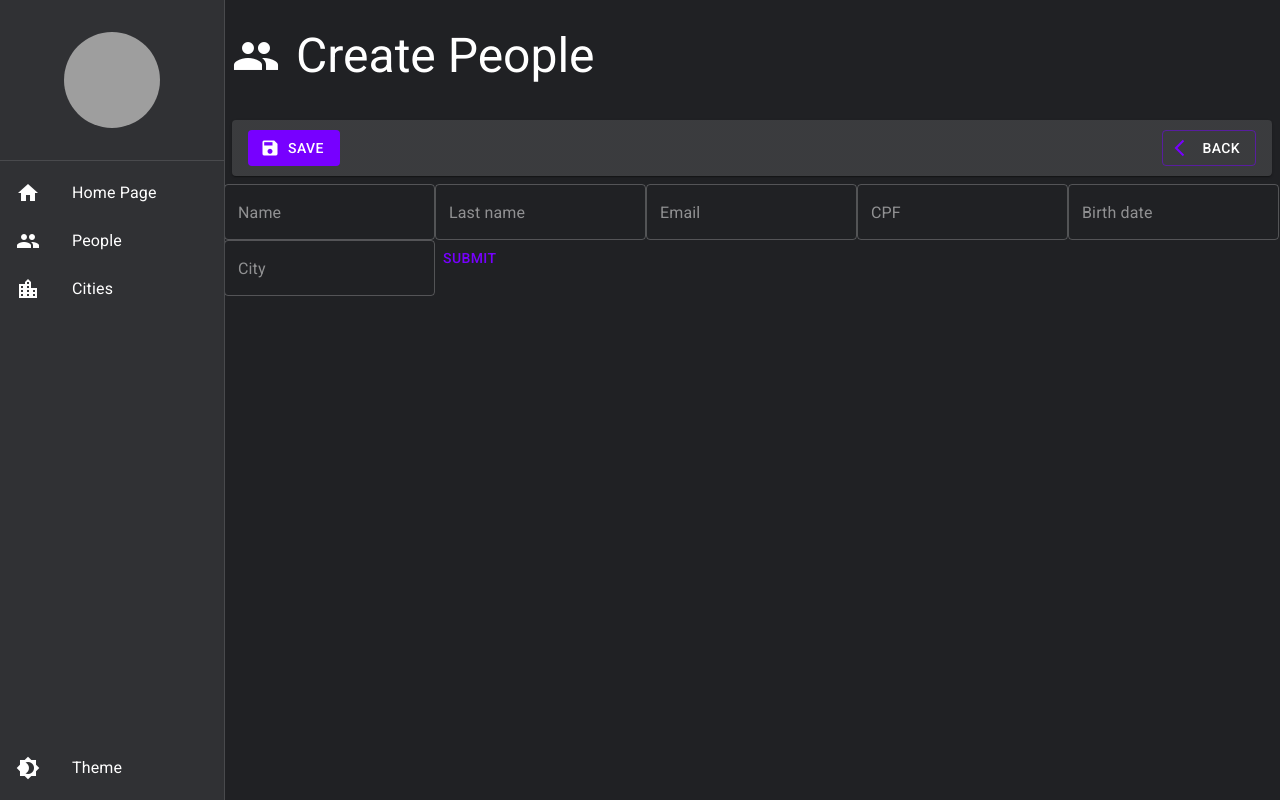
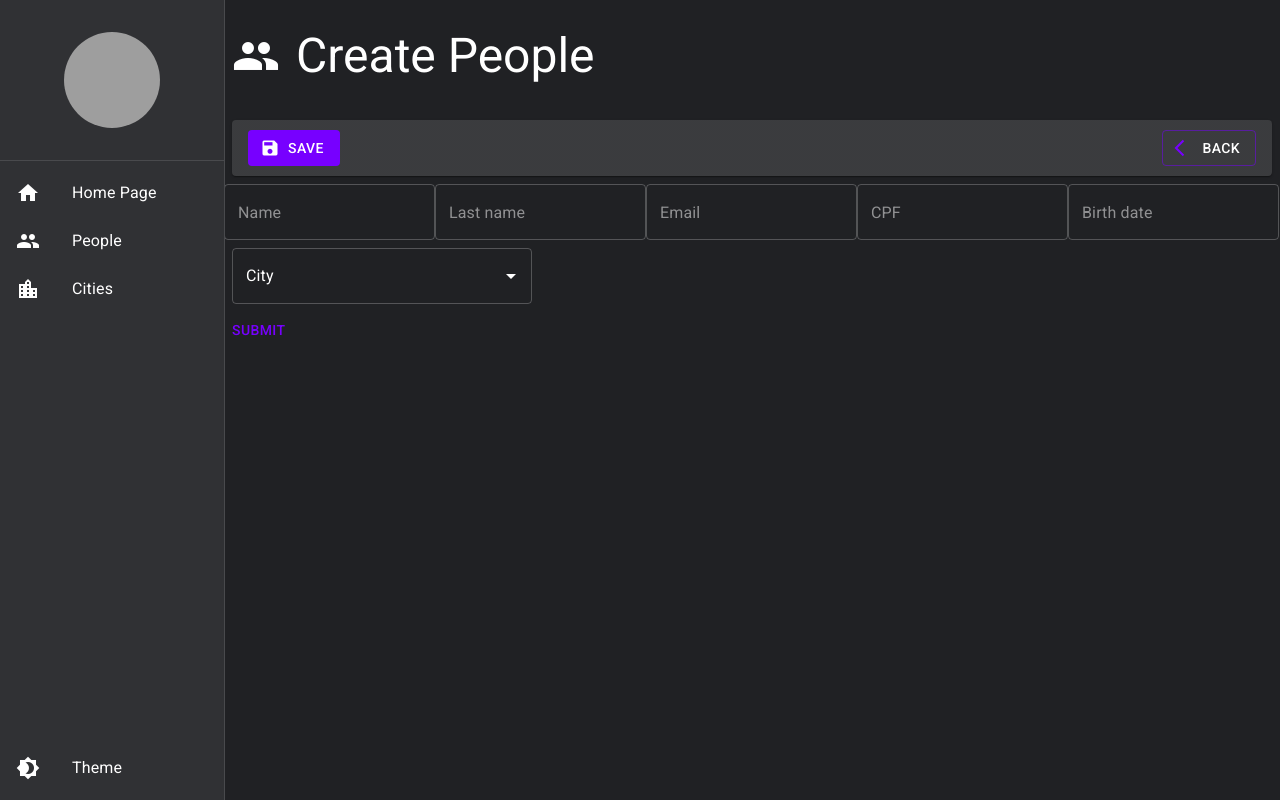
Before and after one commit to YanKaiky/user-management, a React (Create React App) app: page /people/create in a window 1280 px wide. Built offline with nearby package versions, Linux system fonts and the light colour scheme; no server answers; grey boxes are pictures that could not be loaded.

Commit message:
feat(PeopleForm): add autocomplete

```diff
--- a/src/pages/people/CreatePeople.tsx
+++ b/src/pages/people/CreatePeople.tsx
@@ -1,11 +1,10 @@
 /* eslint-disable @typescript-eslint/no-explicit-any */
-import React from 'react';
-import { Button, TextField } from '@mui/material';
 import { FC, useState } from 'react';
 import { useNavigate } from 'react-router-dom';
 import { ToolbarDetails } from '../../shared/components';
 import { BaseLayout } from '../../shared/layouts';
 import { PeopleService } from '../../shared/services/people/people.service';
+import { PeopleForm } from '../../shared/components/forms/PeopleForm';
 
 interface IFormData {
   name: string;
@@ -14,6 +13,13 @@ interface IFormData {
   cpf: string;
   birth_date: string;
   city_guid: string;
+}
+
+interface ITargetProps {
+  target: {
+    name: string | number,
+    value: string | number
+  }
 }
 
 export const CreatePeople: FC = () => {
@@ -30,7 +36,7 @@ export const CreatePeople: FC = () => {
 
   const navigate = useNavigate();
 
-  const setInput = (event: any) => {
+  const setInput = (event: ITargetProps) => {
     const { name, value } = event.target;
 
     const newPeople = {
@@ -48,6 +54,8 @@ export const CreatePeople: FC = () => {
     };
 
     await PeopleService.createPeople(peopleReq);
+
+    navigate('/people');
   };
 
   return (
@@ -58,35 +66,12 @@ export const CreatePeople: FC = () => {
         <ToolbarDetails
           showSaveButton
           showBackButton
-          saveButtonOnClick={() => {
-            sendRequest();
-            navigate('/people');
-          }}
+          saveButtonOnClick={() => sendRequest()}
           backButtonOnClick={() => navigate('/people')}
         />
       }
     >
-      <form
-        onChange={setInput}
-        onSubmit={(e) => {
-          e.preventDefault();
-          sendRequest();
-        }}
-      >
-        <TextField onChange={setInput} value={people.name} name="name" placeholder="Name" />
-
-        <TextField onChange={setInput} value={people.last_name} name="last_name" placeholder="Last name" />
-
-        <TextField onChange={setInput} value={people.email} name="email" placeholder="Email" />
-
-        <TextField onChange={setInput} value={people.cpf} name="cpf" placeholder="CPF" />
-
-        <TextField onChange={setInput} value={people.birth_date} name="birth_date" placeholder="Birth date" />
-
-        <TextField onChange={setInput} value={people.city_guid} name="city_guid" placeholder="City" />
-
-        <Button type='submit'>Submit</Button>
-      </form>
+      <PeopleForm setInput={setInput} sendRequest={sendRequest} data={people} />
     </BaseLayout>
   );
 };
--- a/src/shared/components/forms/PeopleForm.tsx
+++ b/src/shared/components/forms/PeopleForm.tsx
@@ -1,9 +1,11 @@
-import { FC } from 'react';
-import { Button, TextField } from '@mui/material';
+import { FC, useEffect, useState } from 'react';
+import { Autocomplete, Box, Button, TextField } from '@mui/material';
+import { CitiesService, ICityData } from '../../services/cities/cities.service';
 
 interface IFormData {
-  setInput: () => unknown,
-  sendRequest: () => unknown,
+  // eslint-disable-next-line @typescript-eslint/no-explicit-any
+  setInput: (event: any) => void,
+  sendRequest: () => void,
   data: {
     name: string;
     last_name: string;
@@ -15,6 +17,16 @@ interface IFormData {
 }
 
 export const PeopleForm: FC<IFormData> = ({ setInput, sendRequest, data }) => {
+  const [cities, setCities] = useState<ICityData[]>([]);
+
+  useEffect(() => {
+    (async () => {
+      const data = await CitiesService.getAllCities();
+
+      setCities(data);
+    })();
+  }, []);
+
   return (
     <form
       onChange={setInput}
@@ -33,7 +45,34 @@ export const PeopleForm: FC<IFormData> = ({ setInput, sendRequest, data }) => {
 
       <TextField onChange={setInput} value={data.birth_date} name="birth_date" placeholder="Birth date" />
 
-      <TextField onChange={setInput} value={data.city_guid} name="city_guid" placeholder="City" />
+      <Autocomplete
+        id="country-select-demo"
+        sx={{ width: 300, margin: 1 }}
+        options={cities}
+        autoHighlight
+        getOptionLabel={(option: ICityData) => option.name}
+        renderOption={(props, option) => (
+          <Box component="li" sx={{ '& > img': { mr: 2, flexShrink: 0 } }} {...props}>
+            {option.name}
+          </Box>
+        )}
+        renderInput={(params) => {
+          console.log(params.inputProps);
+
+          return (
+            <TextField
+              {...params}
+              label="City"
+              name='city_guid'
+              value={data.city_guid}
+              inputProps={{
+                ...params.inputProps,
+              }}
+            />
+          );
+        }}
+      />
+
 
       <Button type='submit'>Submit</Button>
     </form>
```
